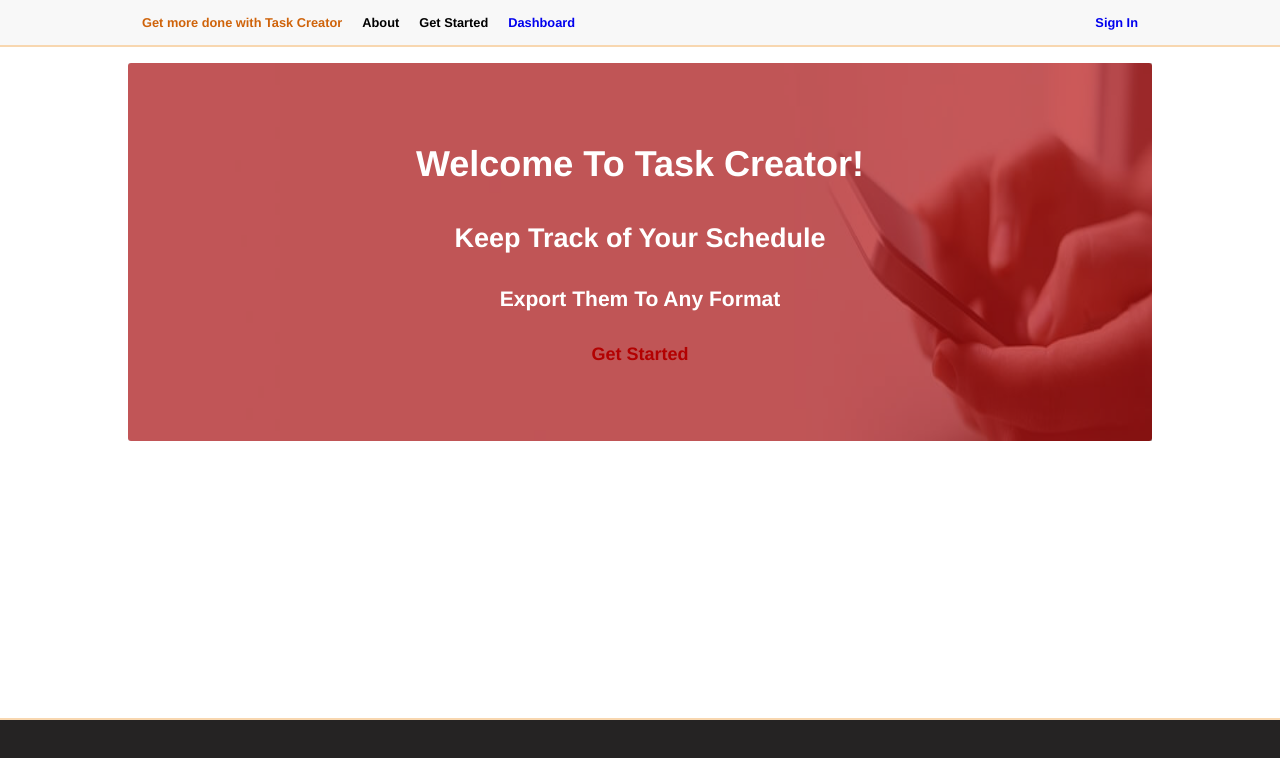
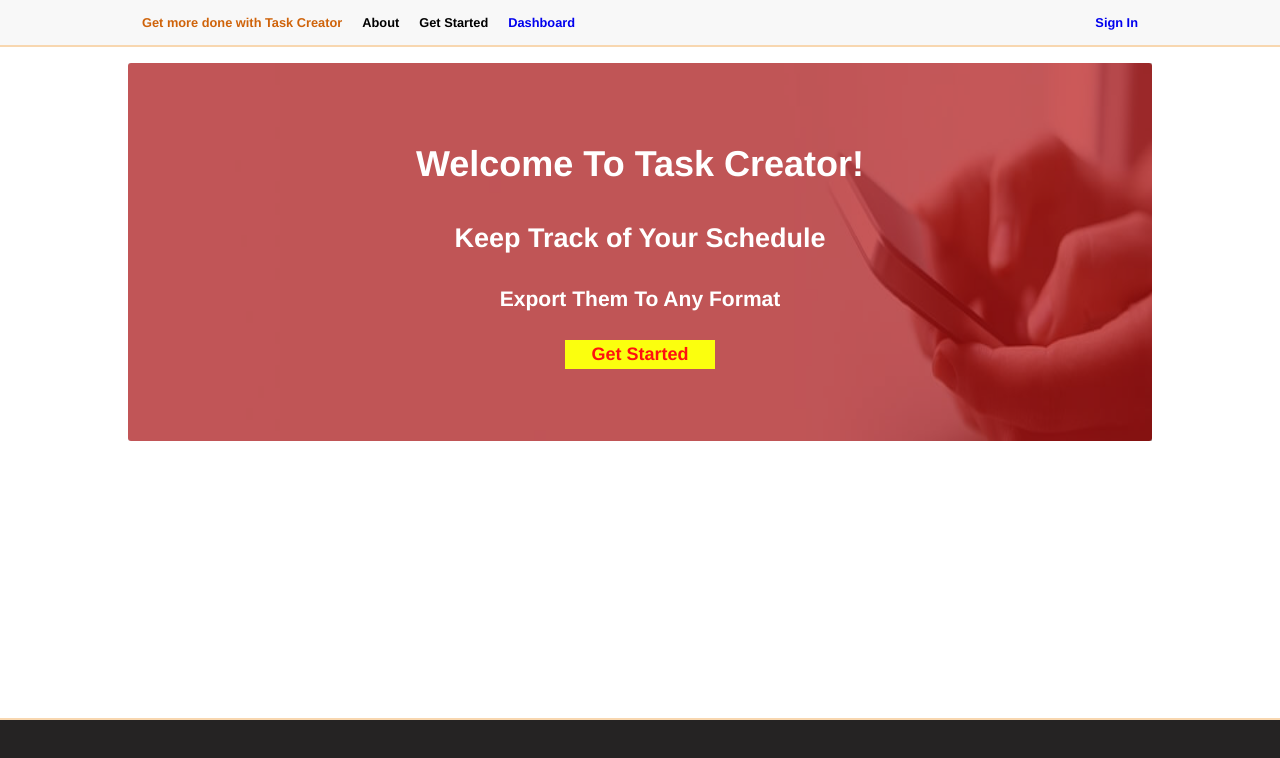
Before and after one commit to VividCoder7777/Task, a React (Create React App) app in the folder client/: page / in a window 1280 px wide. Shown: the top 758 px of the page. Built offline with nearby package versions, Linux system fonts and the light colour scheme; no server answers; the HTML template or start-up script is replaced by a standard one.

Commit message:
created global env

```diff
--- a/client/src/App.js
+++ b/client/src/App.js
@@ -7,6 +7,7 @@ import Edit from './component/edit';
 import ErrorPage from './component/error';
 import Login from './component/login';
 import Home from './component/home/home';
+import Env from './utility/envVariables';
 
 function getCookie(cname) {
   var name = cname + "=";
@@ -51,7 +52,7 @@ class App extends Component {
             <li>About</li>
             <li>Get Started</li>
             <li><Link to='/dashboard'>Dashboard</Link></li>
-            {this.isAuthenticated() ? (<li id='login'><a href='http://localhost:5001/auth/logout'>Sign Out</a></li>) :
+            {this.isAuthenticated() ? (<li id='login'><a href= {Env.SERVER + 'auth/logout'}>Sign Out</a></li>) :
                                       (<li id='login'><Link to='/login'>Sign In</Link></li>)}
 
           </ul>
--- a/client/src/component/dashboard.js
+++ b/client/src/component/dashboard.js
@@ -41,7 +41,6 @@ export default class Dashboard extends React.Component{
     //
     updateTasksCallback(result){
 
-        console.log(result);
         if (result){
 
             let username = '';
--- a/client/src/component/home/home.css
+++ b/client/src/component/home/home.css
@@ -30,15 +30,16 @@
 
 }
 
-#introduction h4{
+
+#introduction a{
+    color: rgb(255, 16, 16);
+    display: inline-block;
+    width: 150px;
+    background: rgb(251, 255, 14);
     font-weight: bold;
     cursor: pointer;
 }
 
-#introduction a{
-    color: rgb(179, 1, 1);
+#introduction a:hover{
+   opacity: 0.9;
 }
-
-#introduction h4:hover{
-    text-decoration: underline;
-}
--- a/client/src/component/login.js
+++ b/client/src/component/login.js
@@ -1,5 +1,6 @@
 import React from 'react';
 import '../style/login.css';
+import Env from '../utility/envVariables';
 
 export default class Login extends React.Component {
 
@@ -8,7 +9,7 @@ export default class Login extends React.Component {
             <div id='loginContainer'>
                 <h3>Sign In</h3>
                 <div>
-                    <a id='google' href='http://localhost:5001/auth/google'>Google+</a>
+                    <a id='google' href={Env.SERVER + 'auth/google'}>Google+</a>
                 </div>
             </div>
         );
--- /dev/null
+++ b/client/src/utility/envVariables.js
@@ -0,0 +1,16 @@
+class Env{
+
+    constructor(){
+        let env = process.env.NODE_ENV;
+
+        if (env === 'production'){
+            this.SERVER = process.env.REACT_APP_PROD_SERVER;
+            this.PROXY = process.env.REACT_APP_PROD_PROXY;
+        } else if (env === 'development'){
+            this.SERVER = process.env.REACT_APP_DEV_SERVER;
+            this.PROXY = process.env.REACT_APP_DEV_PROXY;
+        }
+    }
+}
+
+export default new Env();
--- a/client/src/utility/taskAPI.js
+++ b/client/src/utility/taskAPI.js
@@ -1,25 +1,16 @@
 import axios from 'axios';
-var fileDownload = require('react-file-download');
+import Env from './envVariables';
+const fileDownload = require('react-file-download');
+
 
 class TaskAPI{
 
     constructor(){
-        let env = process.env.NODE_ENV;
 
-        if (env === 'production'){
-            this.API = axios.create({
-                baseURL: process.env.REACT_APP_PROD_PROXY
-            });
-        } else if (env === 'development'){
-            this.API = axios.create({
-                baseURL: process.env.REACT_APP_DEV_PROXY,
-                withCredentials: true
-            });
-        }
-        // this.API = axios.create({
-        //     baseURL: process.env.REACT_APP_DEV_PROXY,
-        //     withCredentials: true
-        // });
+        this.API = axios.create({
+            baseURL: Env.PROXY,
+            withCredentials: true
+        });
     }
 
     create_task_post(body, callback){
@@ -38,8 +29,6 @@ class TaskAPI{
                 callback(result.data);
             })
             .catch(error => {
-                console.log('error is');
-                console.log(error);
                 callback(false);
             });
     }
```
Also changed, not shown: 2 other files (tests, documents, lock files or other folders).
